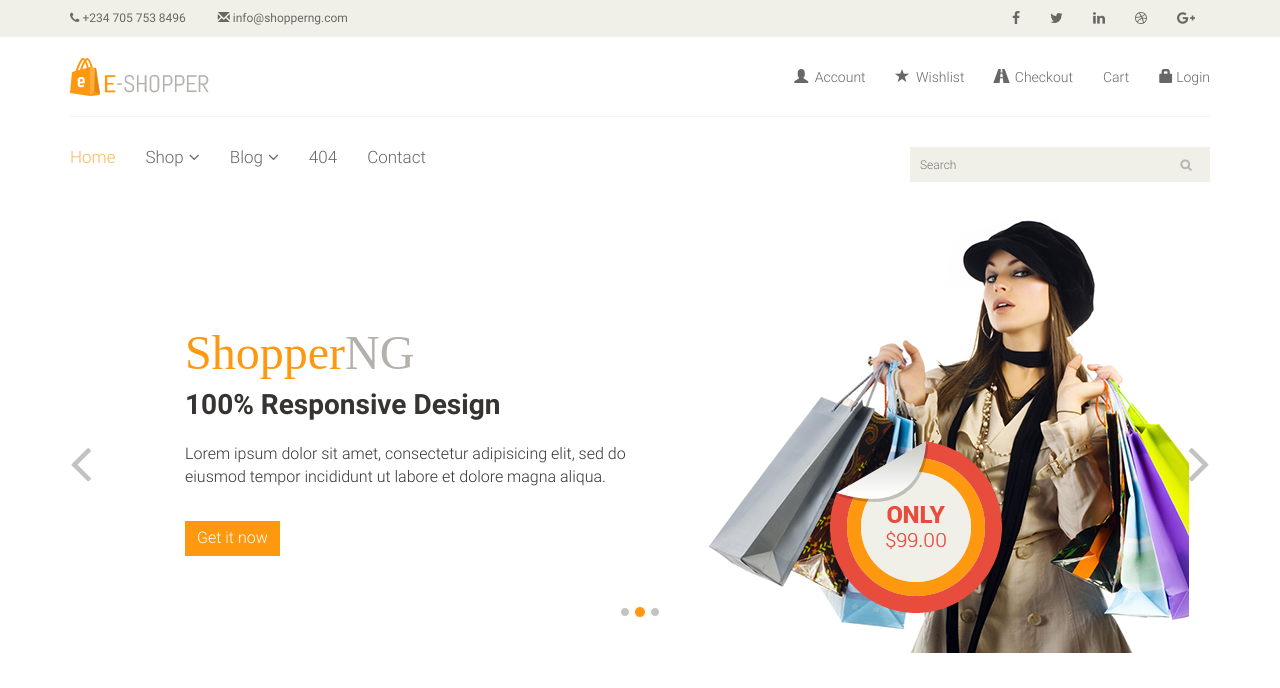
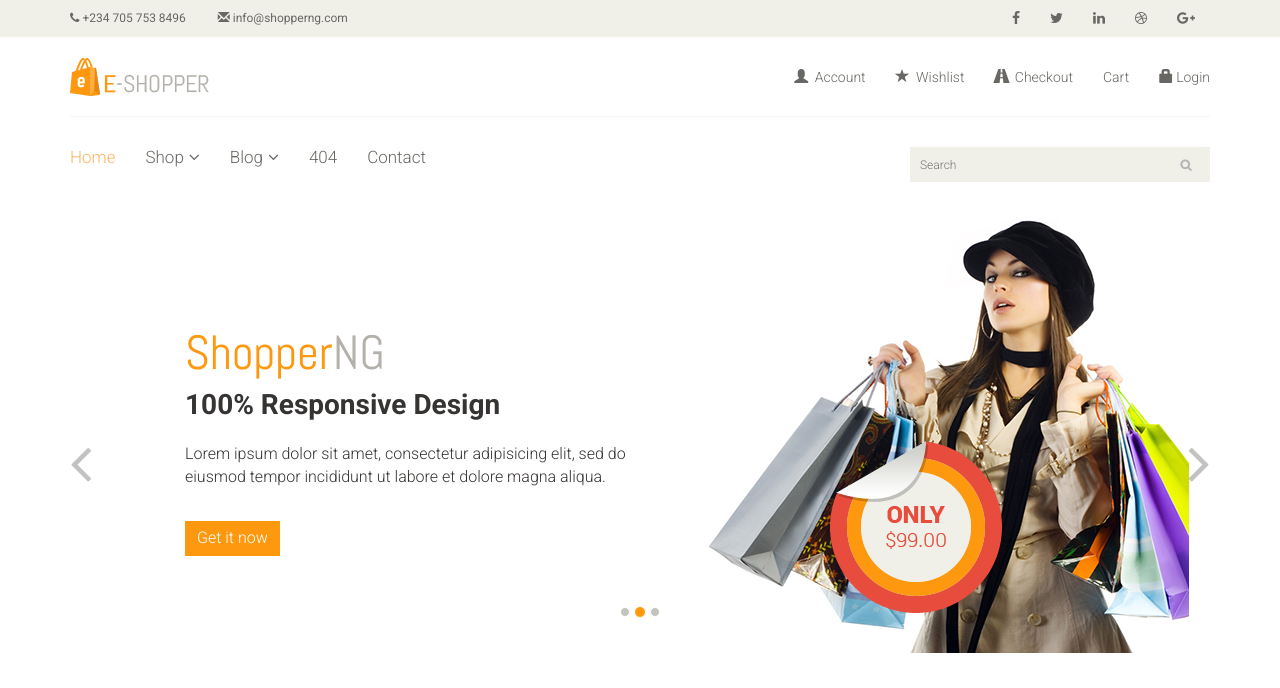
Before and after one commit to TofunmiKupoluyi/ShopperNG, a website: page index.html in a window 1280 px wide. Shown: the top 688 px of the page. Drawn offline with Linux system fonts and the light colour scheme; no server answers; files whose address does not match are found by name.

Commit message:
Fixed font bug

```diff
--- a/static/css/main.css
+++ b/static/css/main.css
@@ -2,9 +2,9 @@
 /*************************
 *******Typography******
 **************************/
-@import url("googlefont1.css");
-@import url("googlefont2.css");
-@import url("googlefont3.css");
+@import url(https://fonts.googleapis.com/css?family=Roboto:400,300,400italic,500,700,100);
+@import url(https://fonts.googleapis.com/css?family=Open+Sans:400,800,300,600,700);
+@import url(https://fonts.googleapis.com/css?family=Abel);
 
 body {
   font-family: 'Roboto', sans-serif;
```
